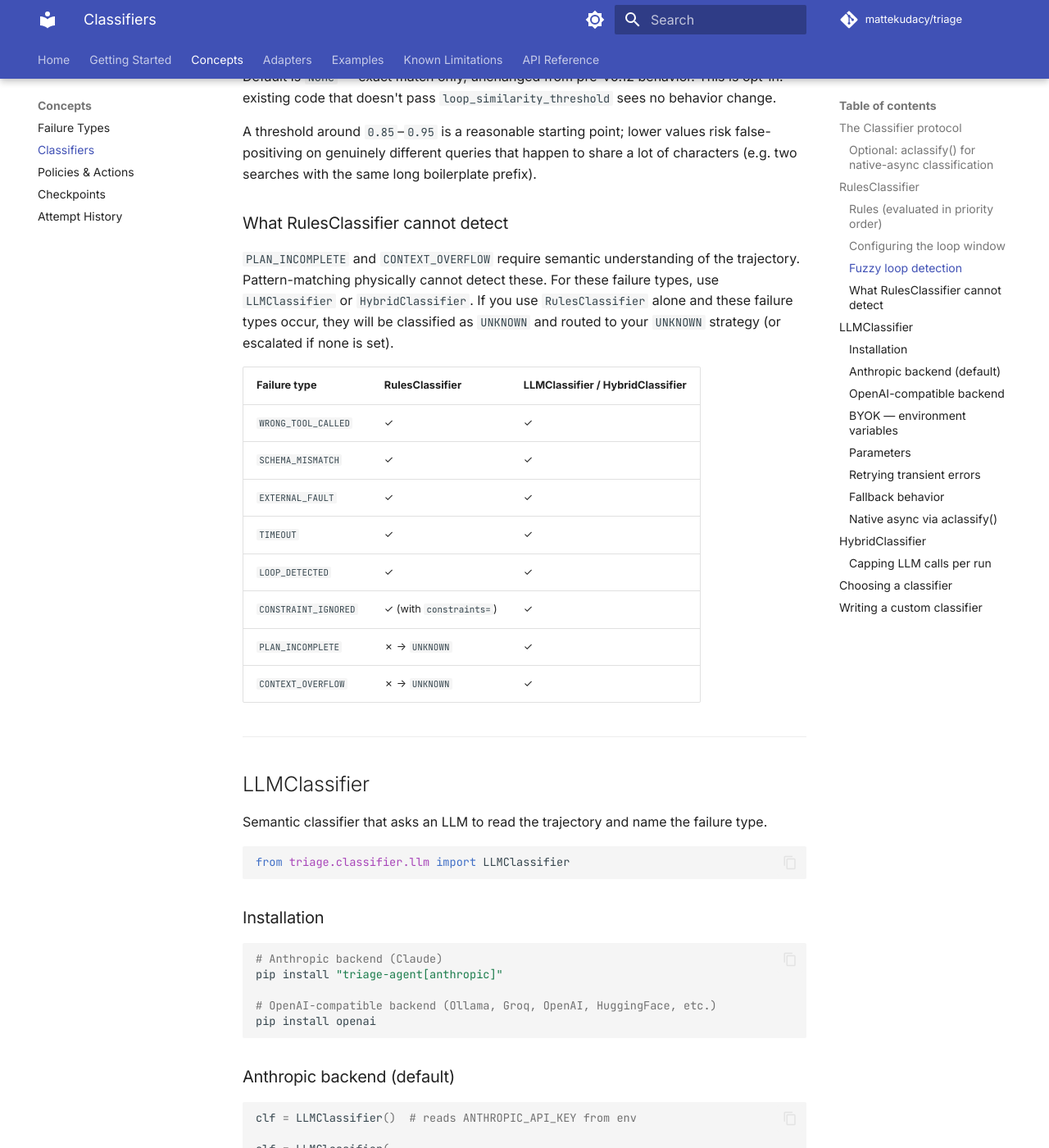
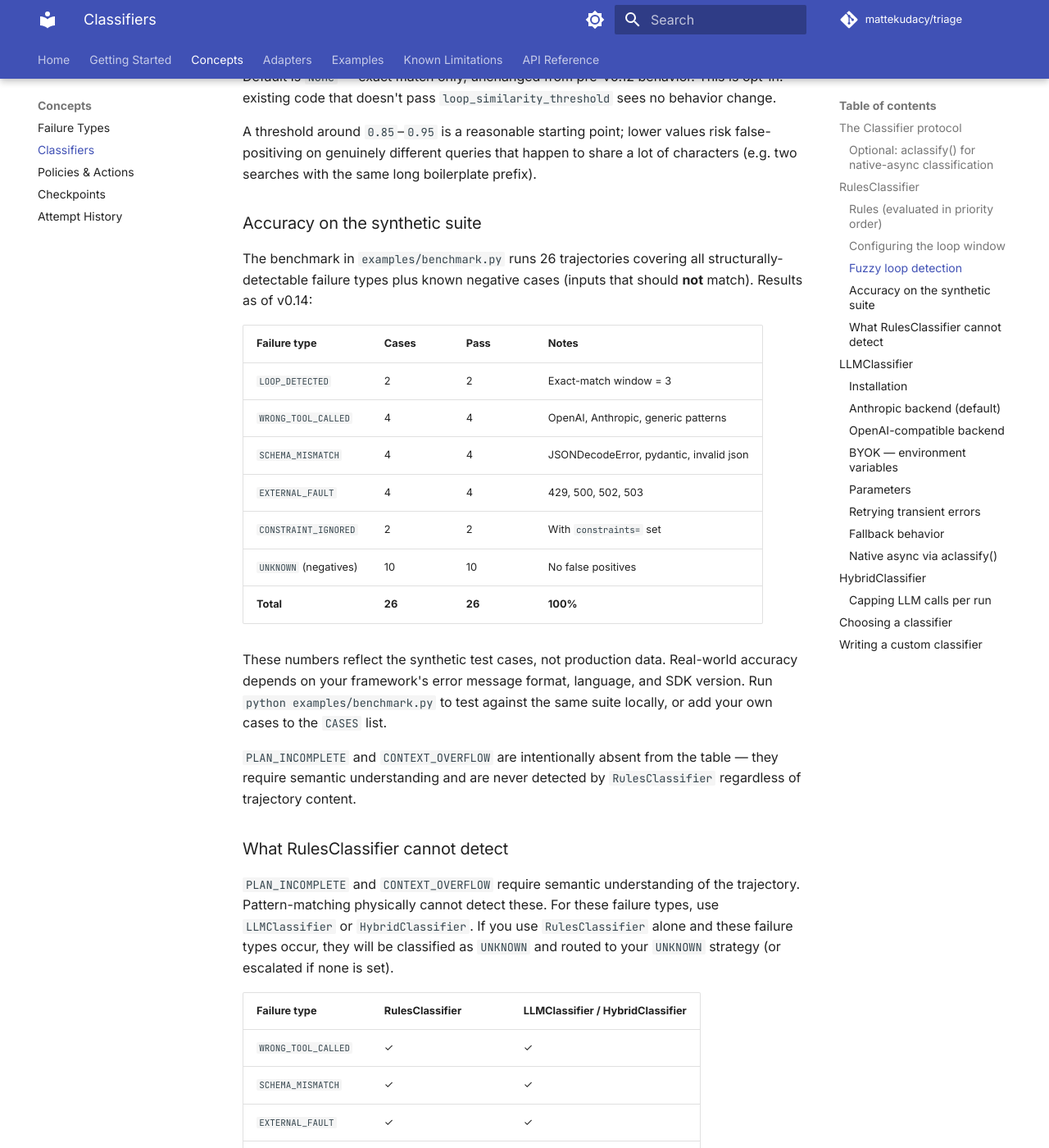
Before and after one commit to mattekudacy/triage, an MkDocs documentation site: the page built from docs/concepts/classifiers.md, in a window 1280 px wide and 1400 px high, scrolled down 2447 px. Shown: the whole window at 82% size. Built offline with MkDocs 1.6.1 and Material for MkDocs 9.7.7, drawn with Linux system fonts in a browser that asks for light colours; comment, search, counter and statistics services are not loaded.

Commit message:
feat: Add accuracy benchmarks for classifiers and update benchmark cases

```diff
--- a/docs/concepts/classifiers.md
+++ b/docs/concepts/classifiers.md
@@ -79,6 +79,24 @@ Similarity is computed with `difflib.SequenceMatcher.ratio()` on the canonical J
 Default is `None` — exact match only, unchanged from pre-v0.12 behavior. This is opt-in: existing code that doesn't pass `loop_similarity_threshold` sees no behavior change.
 
 A threshold around `0.85`–`0.95` is a reasonable starting point; lower values risk false-positiving on genuinely different queries that happen to share a lot of characters (e.g. two searches with the same long boilerplate prefix).
+
+### Accuracy on the synthetic suite
+
+The benchmark in `examples/benchmark.py` runs 26 trajectories covering all structurally-detectable failure types plus known negative cases (inputs that should **not** match). Results as of v0.14:
+
+| Failure type | Cases | Pass | Notes |
+|---|---|---|---|
+| `LOOP_DETECTED` | 2 | 2 | Exact-match window = 3 |
+| `WRONG_TOOL_CALLED` | 4 | 4 | OpenAI, Anthropic, generic patterns |
+| `SCHEMA_MISMATCH` | 4 | 4 | JSONDecodeError, pydantic, invalid json |
+| `EXTERNAL_FAULT` | 4 | 4 | 429, 500, 502, 503 |
+| `CONSTRAINT_IGNORED` | 2 | 2 | With `constraints=` set |
+| `UNKNOWN` (negatives) | 10 | 10 | No false positives |
+| **Total** | **26** | **26** | **100%** |
+
+These numbers reflect the synthetic test cases, not production data. Real-world accuracy depends on your framework's error message format, language, and SDK version. Run `python examples/benchmark.py` to test against the same suite locally, or add your own cases to the `CASES` list.
+
+`PLAN_INCOMPLETE` and `CONTEXT_OVERFLOW` are intentionally absent from the table — they require semantic understanding and are never detected by `RulesClassifier` regardless of trajectory content.
 
 ### What RulesClassifier cannot detect
 
```
Also changed, not shown: CLAUDE.md (+3 -7 lines), docs/known-limitations.md (+2 -2 lines), 2 other files.
